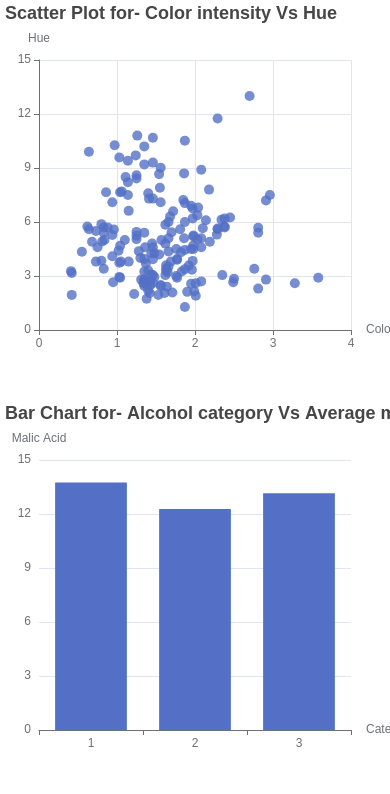
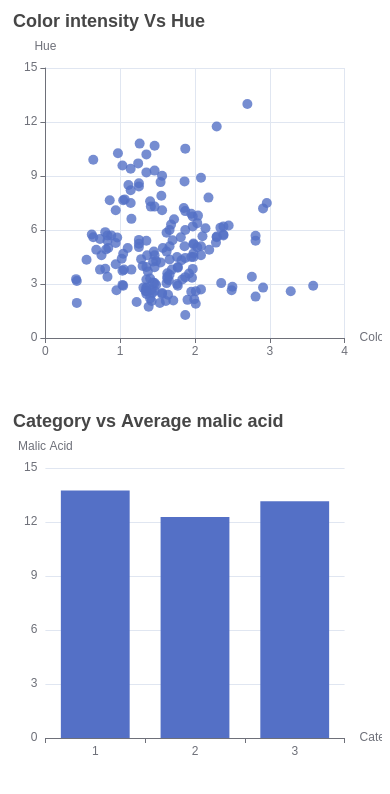
Before and after one commit to RamanSingh1005/ManufacChartsAssignment.github.io, a React (Create React App) app: page / in a window 390 px wide. Shown: the top 794 px of the page. Built offline with nearby package versions, Linux system fonts and the light colour scheme.

Commit message:
make responsive

```diff
--- a/src/App.css
+++ b/src/App.css
@@ -1,40 +1,41 @@
-/* Regular styles for .app-container */
-.app-container {
-  margin: 0 auto;
+
+
+/* Regular styles for .App */
+.App {
   max-width: 1200px;
 }
 
 /* Media query for iPhone 5 */
 @media only screen and (max-width: 320px) {
-  .app-container {
+  .App {
     max-width: 280px;
   }
 }
 
 /* Media query for iPhone X */
 @media only screen and (max-width: 375px) {
-  .app-container {
+  .App {
     max-width: 335px;
   }
 }
 
 /* Media query for iPad */
 @media only screen and (min-width: 768px) and (max-width: 1024px) {
-  .app-container {
+  .App {
     max-width: 700px;
   }
 }
 
 /* Media query for iPad Pro */
 @media only screen and (min-width: 1025px) and (max-width: 1366px) {
-  .app-container {
+  .App {
     max-width: 1200px;
   }
 }
 
 /* Media query for general laptops */
 @media only screen and (min-width: 1367px) {
-  .app-container {
+  .App {
     max-width: 1600px;
   }
 }
--- a/src/App.tsx
+++ b/src/App.tsx
@@ -1,13 +1,17 @@
 import {ScatterPlot} from './chart/scatterPlot';
 import {BarChart} from './chart/barChart';
-import './App.css';
+import './app.css';
 
 
 const App = (): JSX.Element => {
   return (
-    <div className="app-container">
-      <ScatterPlot />
-      <BarChart />
+    <div className="App">
+      <div>
+        <ScatterPlot />
+      </div>
+      <div>
+        <BarChart />
+      </div>
     </div>
   );
 };
--- a/src/chart/constants.ts
+++ b/src/chart/constants.ts
@@ -8,7 +8,7 @@
 // Define the options for the Bar Chart.
 export const barOptions: echarts.EChartsOption = {
     title: {
-      text: 'Bar Chart for- Alcohol category Vs Average malic acid',
+      text: 'Category vs Average malic acid',
     },
     xAxis: {
       type: 'category',
@@ -31,7 +31,7 @@
 // Define the options for the scatter plot
 export const scatterOptions: echarts.EChartsOption = {
     title: {
-      text: 'Scatter Plot for- Color intensity Vs Hue',
+      text: 'Color intensity Vs Hue',
     },
     xAxis: {
       type: 'value',
--- a/src/index.css
+++ /dev/null
@@ -1,13 +0,0 @@
-body {
-  margin: 0;
-  font-family: -apple-system, BlinkMacSystemFont, 'Segoe UI', 'Roboto', 'Oxygen',
-    'Ubuntu', 'Cantarell', 'Fira Sans', 'Droid Sans', 'Helvetica Neue',
-    sans-serif;
-  -webkit-font-smoothing: antialiased;
-  -moz-osx-font-smoothing: grayscale;
-}
-
-code {
-  font-family: source-code-pro, Menlo, Monaco, Consolas, 'Courier New',
-    monospace;
-}
--- a/src/index.tsx
+++ b/src/index.tsx
@@ -1,6 +1,6 @@
 import React from 'react';
 import ReactDOM from 'react-dom/client';
-import './index.css';
+// import './index.css';
 import App from './App';
 import reportWebVitals from './reportWebVitals';
 
```
